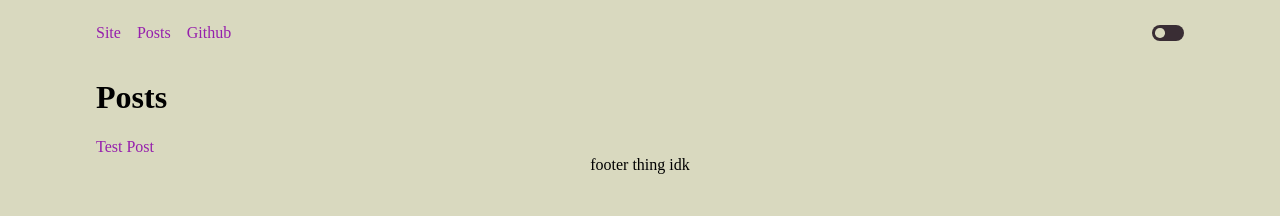
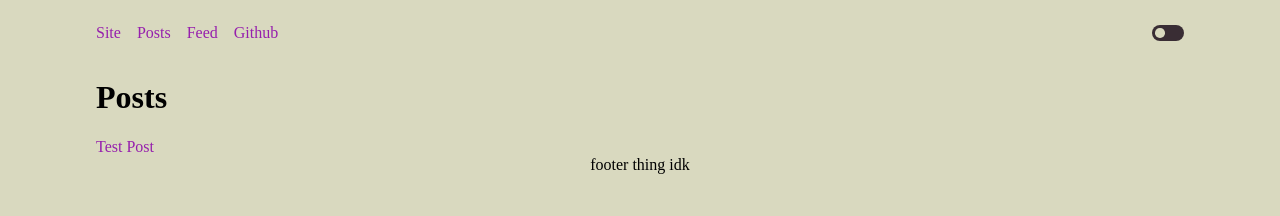
Before and after one commit to bakaq/blog, a Jekyll site: the page built from index.html, in a window 1280 px wide. Shown: the top 216 px of the page. Built offline with Jekyll 4.4.1, drawn with Linux system fonts in a browser that asks for light colours.

Commit message:
Add feed link and metadata

```diff
--- a/_layouts/default.html
+++ b/_layouts/default.html
@@ -5,6 +5,7 @@
     <head>
         <meta charset="utf-8">
         <meta name="viewport" content="width=device-width, initial-scale=1.0">
+        {% feed_meta %}
         <title>{{ page.title }}</title>
         <link href="{{ 'assets/css/style.css' | relative_url }}" rel="stylesheet">
     </head>
@@ -14,6 +15,7 @@
                 <ul>
                     <li><a href="https://bakaq.net">Site</a></li>
                     <li><a href="{{ '/' | relative_url }}">Posts</a></li>
+                    <li><a href="{{ '/feed.xml' | relative_url }}">Feed</a></li>
                     <li><a href="https://github.com/bakaq">Github</a></li>
                 </ul>
                 <label class="theme-switch">
```
